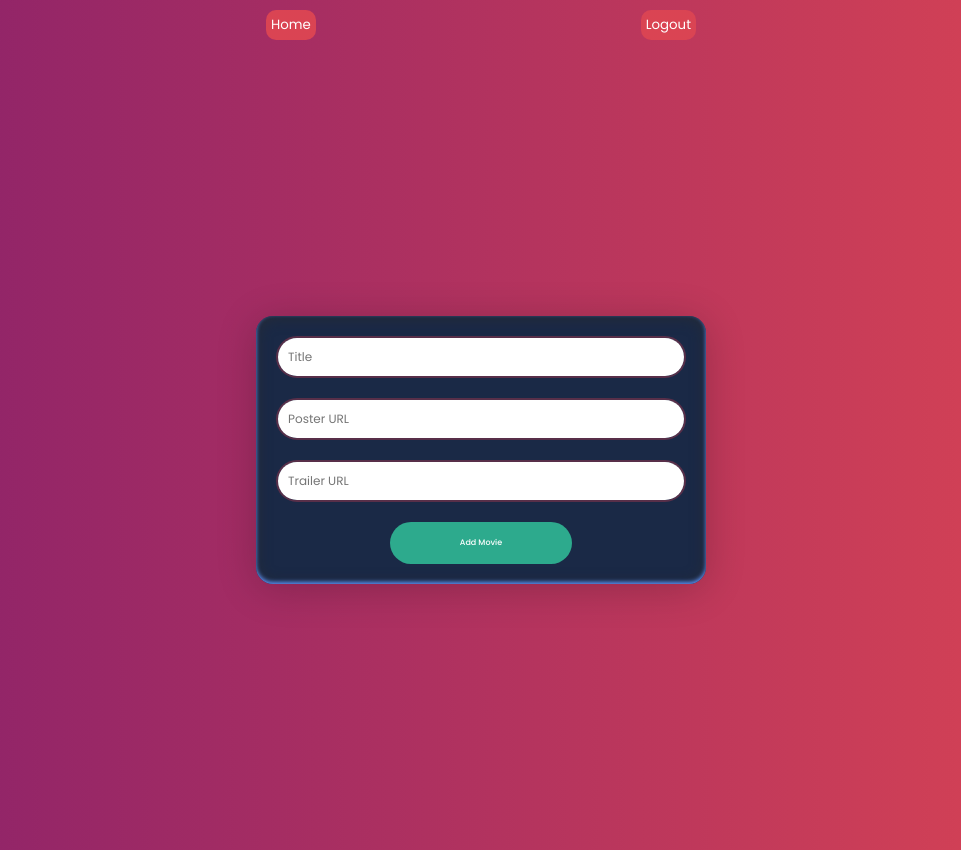
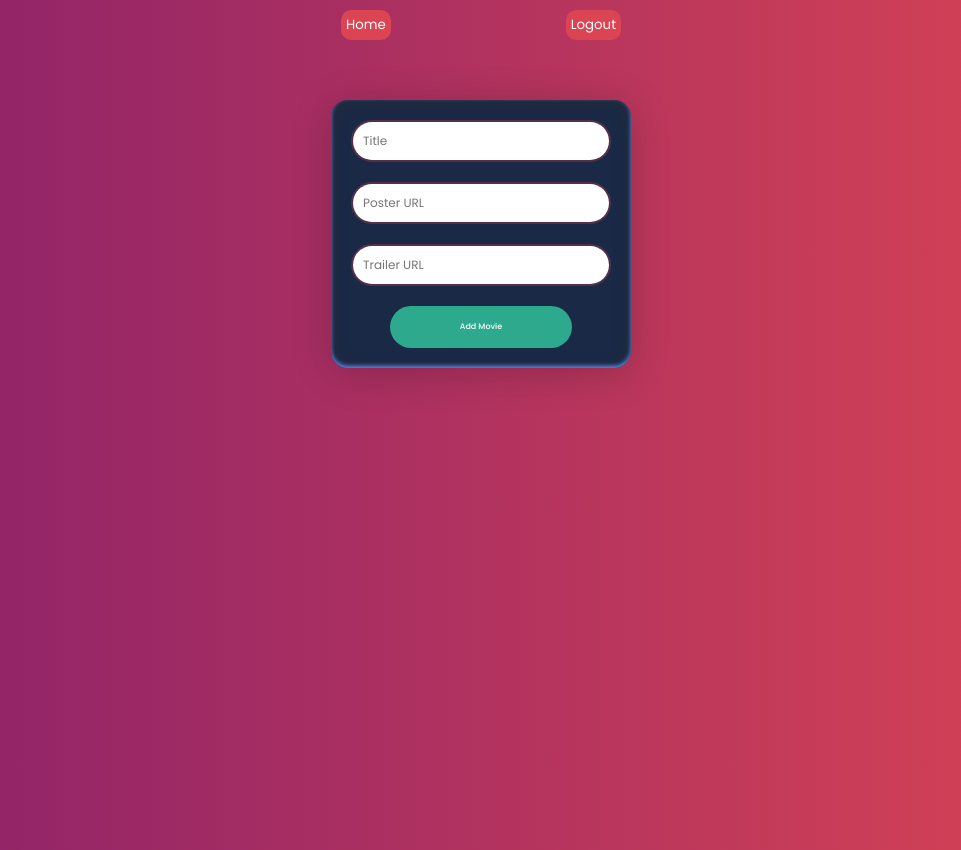
Before and after one commit to cezarm84/MovieDB_APP, a React (Vite) app in the folder movieDb/: page / in a window 1280 px wide. Shown: the whole page, without its empty margins (159-1120 px from the left). Built offline with nearby package versions, Linux system fonts and the light colour scheme; sample sign-in values are in the browser's storage.

Commit message:
tweak css

```diff
--- a/movieDb/src/components/styles/addMovieForm.css
+++ b/movieDb/src/components/styles/addMovieForm.css
@@ -1,13 +1,13 @@
 @import url("https://fonts.googleapis.com/css?family=Roboto:300,400,500,700");
+
 .Model {
   min-height: 100vh;
-  display: flex;
+  padding-top: 50px;
   justify-content: center;
   align-items: center;
 }
 
 .Model__Form {
-  width: 450px;
   background: #1a2946;
   padding: 2rem;
   display: flex;
@@ -61,7 +61,6 @@
 @media (max-width: 500px) {
   .Model__Form {
     width: 100%;
-    padding: 1rem;
   }
   .FormField__Button {
     padding: 10px 50px;
--- a/movieDb/src/index.css
+++ b/movieDb/src/index.css
@@ -0,0 +1,3 @@
+.home-page {
+    width: 300px;
+}
```
